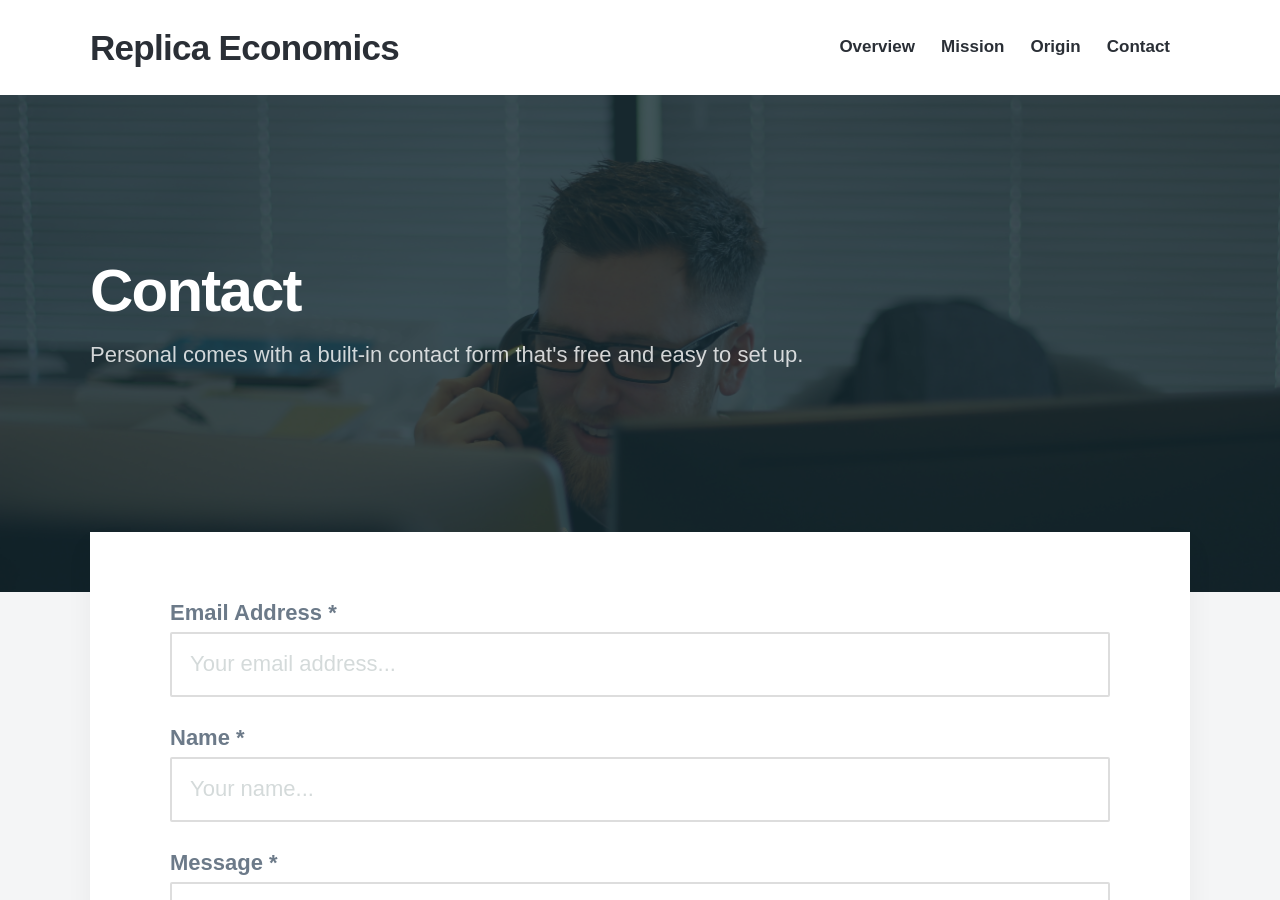
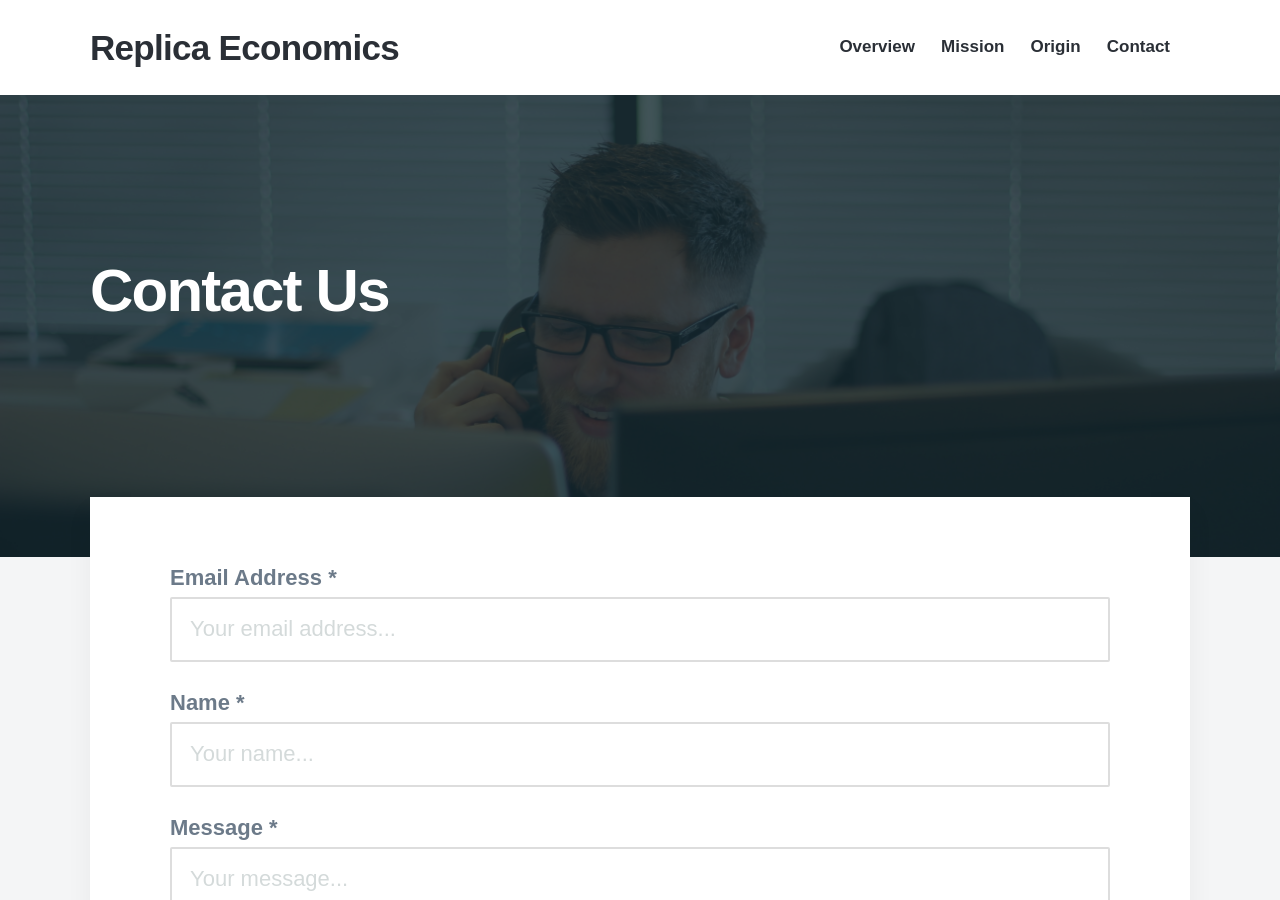
Before and after one commit to ishyu/Replica-Economics, a Jekyll site: the page built from _pages/contact.md, in a window 1280 px wide and 900 px high. Built offline with Jekyll 4.4.1, drawn with Linux system fonts in a browser that asks for light colours; nearby versions of some CDN libraries; some web fonts are replaced.

Commit message:
Update contact.md

```diff
--- a/_pages/contact.md
+++ b/_pages/contact.md
@@ -1,7 +1,7 @@
 ---
-title: Contact
-subtitle: Personal comes with a built-in contact form that's free and easy to set up.
-description: Personal is the perfect theme for developers, designers and other creatives.
+title: Contact Us
+subtitle:
+description: Questions or concerns? Complete the form to reachout to us!
 featured_image: /images/contact2.jpg
 ---
 
```
